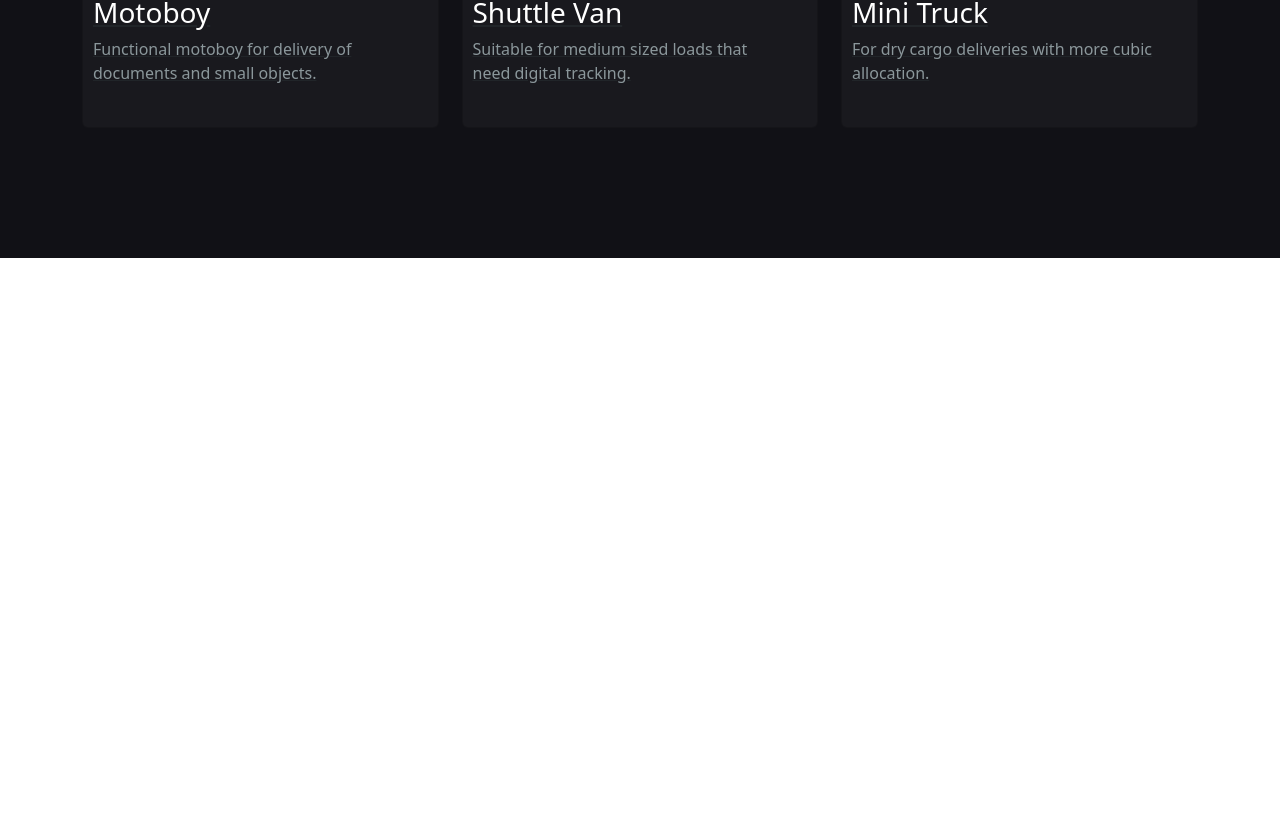
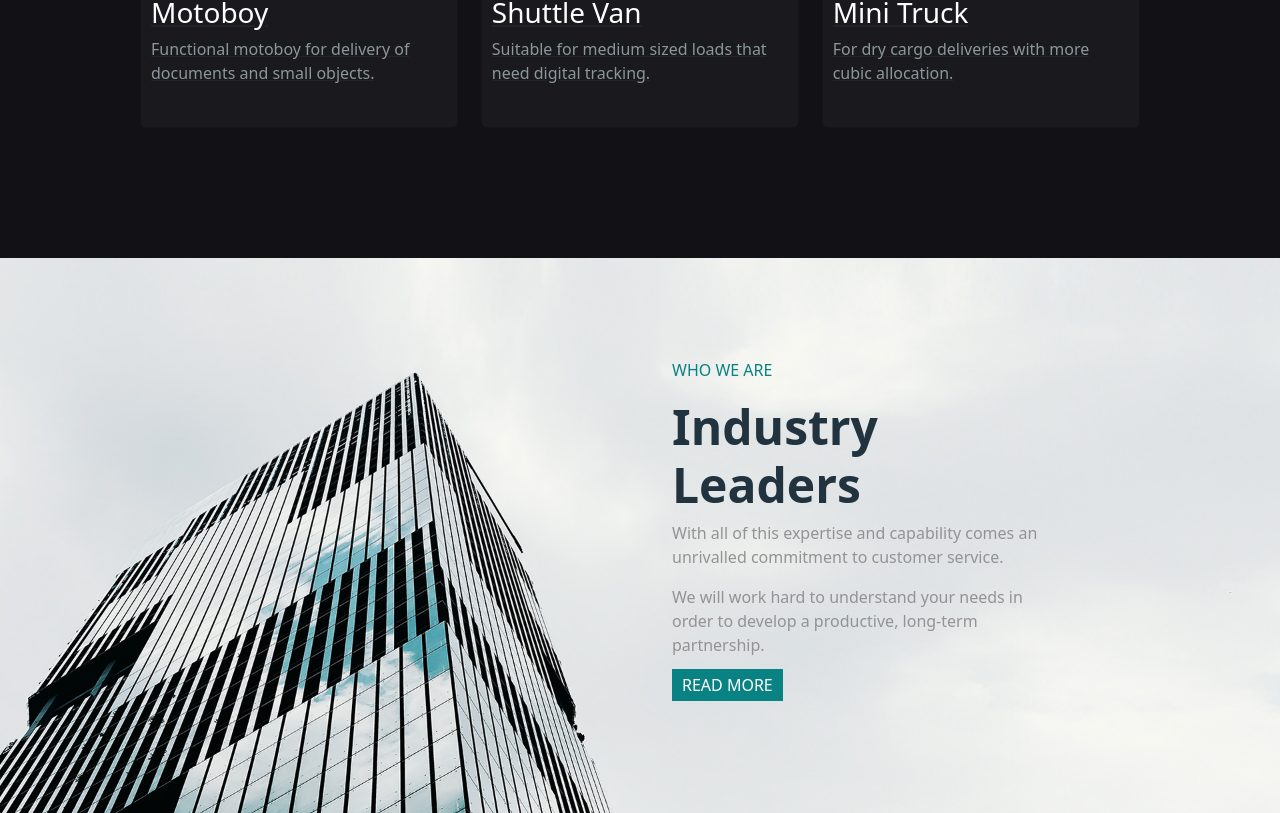
Before and after one commit to DylanBlanco/proj-html-vuejs, a Vue app: page / in a window 1280 px wide. Shown: the part 1132-1945 px from the top of the page. Before the commit the page ends 1390 px from the top, so only its background shows below. Built offline with nearby package versions, Linux system fonts and the light colour scheme.

Commit message:
main - Industry Leaders

```diff
--- a/src/assets/scss/mainApp.scss
+++ b/src/assets/scss/mainApp.scss
@@ -1,6 +1,9 @@
 /*
 Logistic Service
 */
+.logistics-service .container {
+    width: 80%;
+}
 .logistics-service {
     padding: 80px 0;
 }
--- a/src/assets/scss/partials/mainIndustry.scss
+++ b/src/assets/scss/partials/mainIndustry.scss
@@ -0,0 +1,43 @@
+/*
+main industry
+*/
+.industry .container {
+    width: 80%;
+}
+
+.industry {
+    background-image: url(/public/img/bg-6.jpg);
+    background-repeat: no-repeat;
+    background-size: 100%;
+    padding: 100px;
+}
+
+.industry .box {
+    width: 100%;
+    display: flex;
+    justify-content: flex-end;
+}
+
+.industry .box ul {
+    width: calc(100% / 2);
+}
+
+.industry .box ul .blue-text {
+    font-weight: 500;
+}
+
+.industry .box ul h2 {
+    font-weight: 800;
+    font-size: 3rem;
+}
+
+.industry .box ul a {
+    text-decoration: none;
+    background-color: #098283;
+    color: white;
+    padding: 5px 10px;
+}
+
+.industry .box ul a:hover {
+    color: rgb(39, 100, 178);
+}
--- a/src/assets/scss/partials/variables.scss
+++ b/src/assets/scss/partials/variables.scss
@@ -5,7 +5,8 @@ $footerBgColor: #0D0D11;
 $textColorHeader: #cccfd0;
 
 // main colors
-$textColorMain: #cccfd0;
+$textColorMain: #939393;
 $mainBgColor: #111116;
 $mainTextAColor: #098283;
 $mainCardBgColor: #19191E;
+$h2ColorText: #21333E;
--- a/src/components/mainIndustry.vue
+++ b/src/components/mainIndustry.vue
@@ -2,14 +2,52 @@
 export default {
     data() {
         return {
+            indBox: {
+                who: 'WHO WE ARE',
+                title: 'Industry Leaders',
+                text: 'With all of this expertise and capability comes an unrivalled commitment to customer service.',
+                do: 'We will work hard to understand your needs in order to develop a productive, long-term partnership.',
+                link: 'READ MORE',
+            }
         }
     }
 }
 </script>
 
 <template>
-    <section>
-
+    <!-- main industry -->
+    <section class="industry">
+        <div class="container">
+            <div class="box">
+                <ul>
+                    <li>
+                        <p class="blue-text">
+                            {{ indBox.who }}
+                        </p>
+                    </li>
+                    <li>
+                        <h2>
+                            {{ indBox.title }}
+                        </h2>
+                    </li>
+                    <li>
+                        <p>
+                            {{ indBox.text }}
+                        </p>
+                    </li>
+                    <li>
+                        <p>
+                            {{ indBox.do }}
+                        </p>
+                    </li>
+                    <li>
+                        <a href="#">
+                            {{ indBox.link }}
+                        </a>
+                    </li>
+                </ul>
+            </div>
+        </div>
     </section>
 </template>
 
@@ -18,4 +56,16 @@ export default {
 @use '../assets/scss/partials/variables.scss' as *;
 @use '../assets/scss/generalStyle.scss' as*;
 @use '../assets/scss/partials/mainIndustry.scss' as*;
+
+.industry p {
+    color: $textColorMain;
+}
+
+.industry h2 {
+    color: $h2ColorText;
+}
+
+.industry .blue-text {
+    color: $mainTextAColor;
+}
 </style>
```
